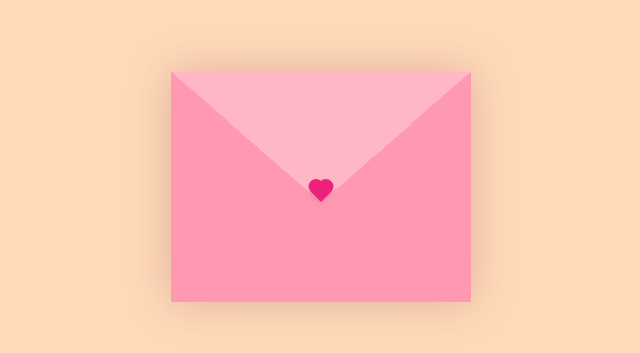
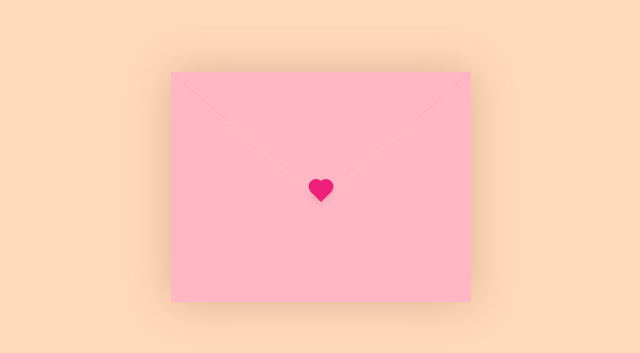
Before and after one commit to MuhammadHijjaziTariq/good-night, a plain HTML site: page index.html in a window 1280 px wide. Shown: the part 213-566 px from the top of the page, without its empty margins (319-959 px from the left). Drawn offline with Linux system fonts and the light colour scheme.

Commit message:
Update style.css

```diff
--- a/style.css
+++ b/style.css
@@ -6,7 +6,7 @@
   /* Pink Envelope Theme */
   --bg-envelope-color: #ff85a2; /* Base pink */
   --envelope-tab: #ffb7c5;      /* Lighter pink for the top flap */
-  --envelope-cover: #ff99b2;    /* Medium pink for the front body */
+  --envelope-cover: #ffb7c5;    /* Medium pink for the front body */
 
   --shadow-color: rgba(150, 80, 80, 0.3);
   --txt-color: #5d4037;
```
